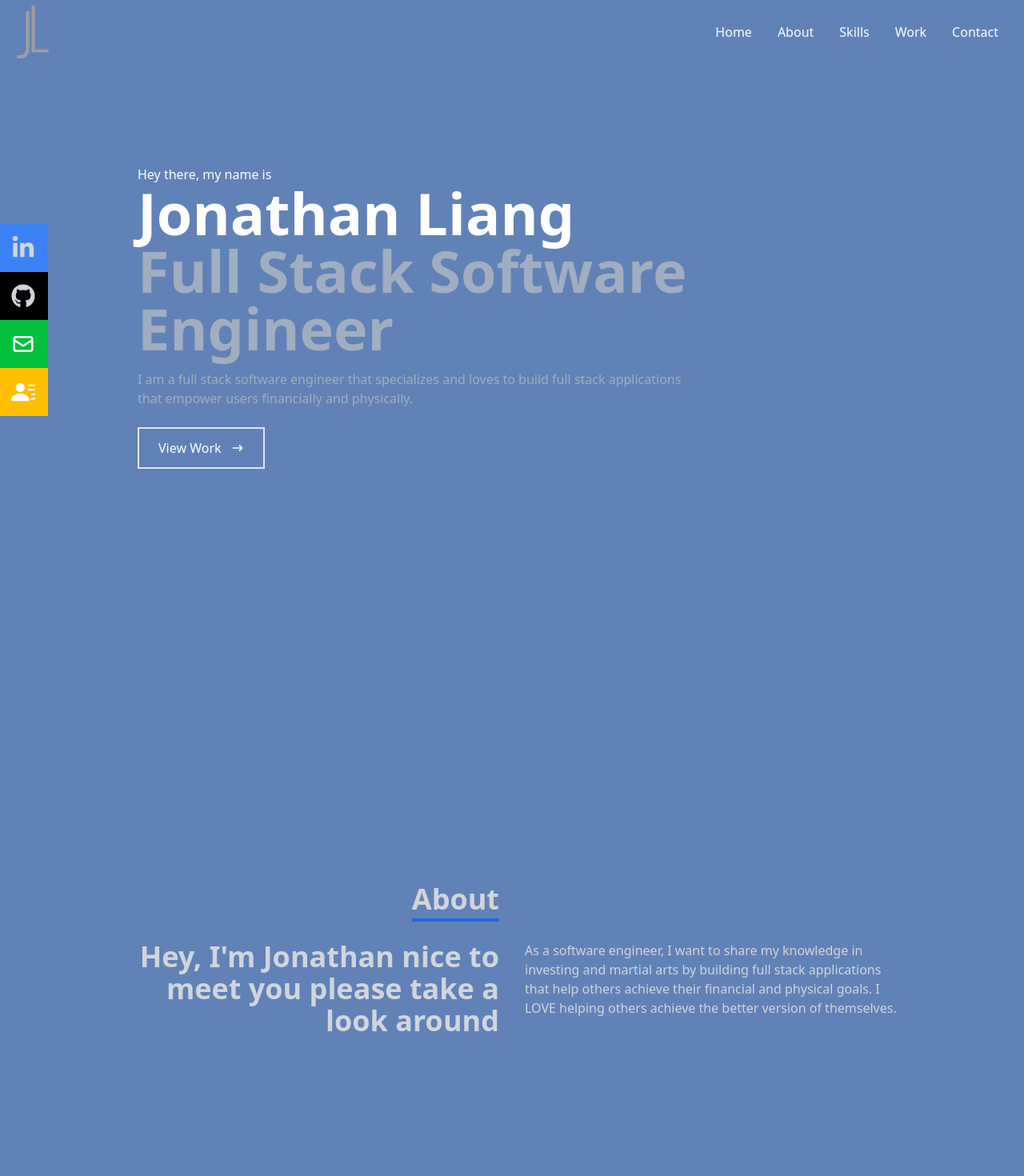
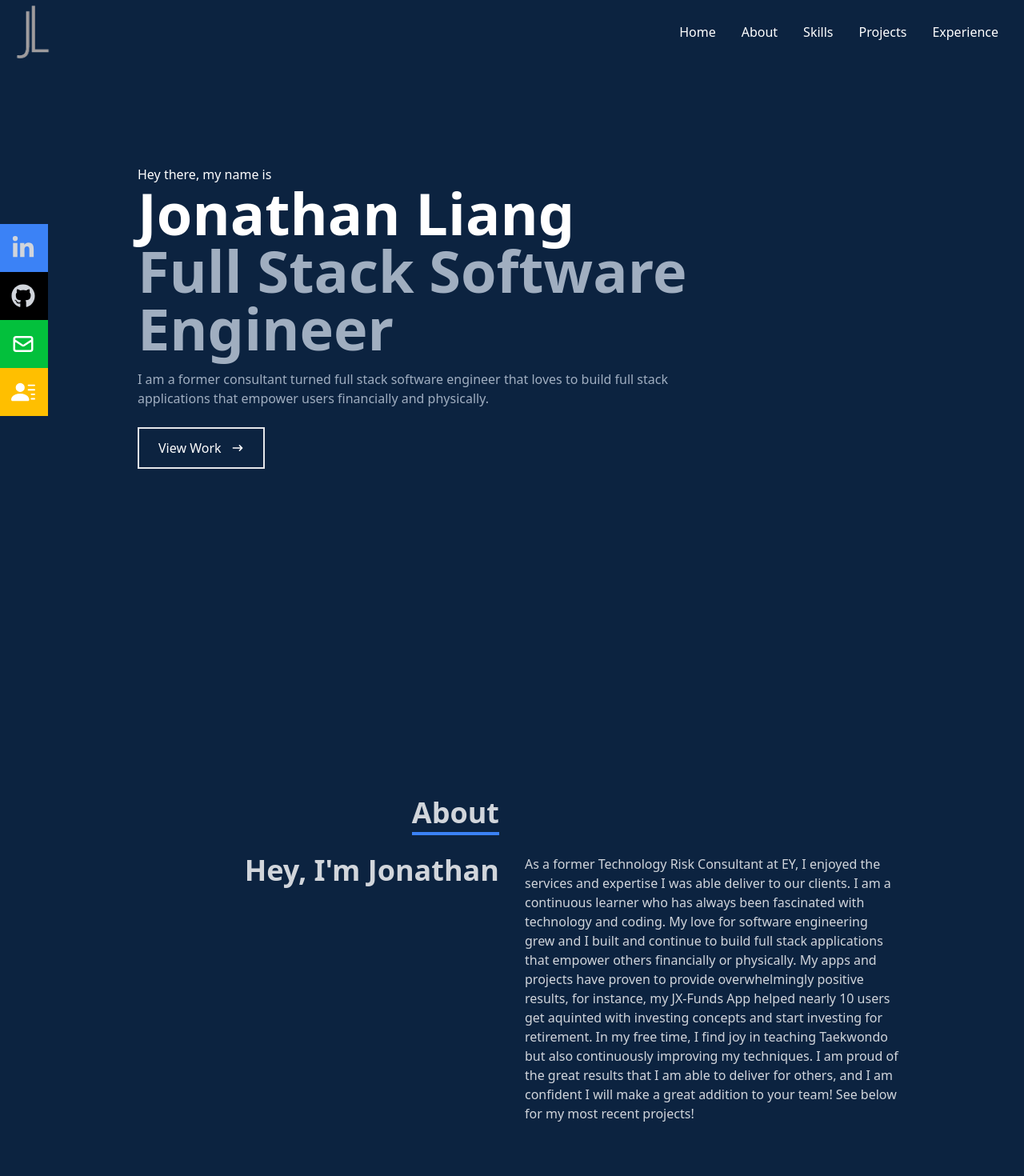
Before and after one commit to Jonathan2025/Portfolio, a React (Create React App) app: page / in a window 1280 px wide. Shown: the top 1470 px of the page at 80% size. Built offline with nearby package versions, Linux system fonts and the light colour scheme.

Commit message:
make the sections scrollable through links

```diff
--- a/package.json
+++ b/package.json
@@ -9,7 +9,9 @@
     "react": "^18.2.0",
     "react-dom": "^18.2.0",
     "react-icons": "^4.8.0",
+    "react-router-dom": "^6.11.2",
     "react-scripts": "5.0.1",
+    "react-scroll": "^1.8.9",
     "tailwindcss": "^3.3.2",
     "web-vitals": "^2.1.4"
   },
--- a/src/App.js
+++ b/src/App.js
@@ -8,11 +8,11 @@ function App() {
   return (
     <div className="App">
       <NavBar />
-      <Home />
-      <About />
-      <Skills />
-      <Work />
-      <Experience />
+      <Home id="home" />
+      <About id="about" />
+      <Skills id="skills" />
+      <Work id="work" />
+      <Experience id="experience" />
     </div>
   );
 }
--- a/src/components/About.jsx
+++ b/src/components/About.jsx
@@ -2,12 +2,12 @@ import React from 'react'
 
 const About = () => {
   return (
-    <div name="about" className='w-full h-screen bg-[#6082B6] text-gray-300'>
+    <div name="about" className='w-full h-screen bg-[#0C2340] text-gray-300'>
         <div className='flex flex-col justify-center items-center w-full h-full'>
             <div className='max-w-[1000px] w-full px-4 grid grid-cols-2 gap-8'>
                 {/* when the screen gets small, the text will jump to the right */}
                 <div className='sm:text-right pb-8 pl-4'>
-                    <p className='text-4xl font-bold inline border-b-4 border-blue-600'>
+                    <p className='text-4xl font-bold inline border-b-4 border-blue-500'>
                         About
                     </p>
                 </div>
@@ -16,12 +16,15 @@ const About = () => {
                 {/* When the screen gets smaller then the text will become one column */}
                 <div className='max-w-[1000px] w-full grid sm:grid-cols-2 gap-8 px-4'>
                     <div className='sm:text-right text-4xl font-bold'>
-                        <p> Hey, I'm Jonathan nice to meet you please take a look around</p>
+                        <p> Hey, I'm Jonathan</p>
                     </div>
                 <div>
                     <p>
-                        As a software engineer, I want to share my knowledge in investing and martial arts by building full stack applications
-                        that help others achieve their financial and physical goals. I LOVE helping others achieve the better version of themselves.
+                        As a former Technology Risk Consultant at EY, I enjoyed the services and expertise I was able deliver to our clients.
+                        I am a continuous learner who has always been fascinated with technology and coding. My love for software engineering grew and I built and continue to build full stack applications that empower others financially or physically.
+                        My apps and projects have proven to provide overwhelmingly positive results, for instance, my JX-Funds App helped nearly 10 users get aquinted with investing concepts and start investing for retirement.
+                        In my free time, I find joy in teaching Taekwondo but also continuously improving my techniques.
+                        I am proud of the great results that I am able to deliver for others, and I am confident I will make a great addition to your team! See below for my most recent projects!
                     </p>
                 </div>
 
--- a/src/components/Experience.jsx
+++ b/src/components/Experience.jsx
@@ -21,46 +21,60 @@ const Experience = () => {
   }
 
   return (
-    <div name="Experience" className='w-full h-screen bg-[#6082B6]  text-gray-300'>
+    <div name="experience" className='w-full h-screen bg-[#0C2340]  text-gray-300'>
     {/* container For experience */}
       <div className='max-w-[1000px] mx-auto p-4 flex flex-col justify-center w-full h-screen'>
         <div>
-          <p className='text-4xl font-bold inline border-b-4 border-blue-600'>Experience</p>
+          <p className='text-4xl font-bold inline border-b-4 border-blue-500'>Experience</p>
           <p className='py-4'>Though various professional positions, I gained software-engineer related experience</p>
         </div>
 
         {/* Each experience */}
 
           <div className='accordion-item cursor-pointer ' onClick={toggleDescription}>
-          <div className={`rounded-full p-4 text-x1 flex justify-between ${isHidden ? 'bg-[#005A9C]' : 'bg-[#0076CE]'}`}>
-                  EY Technology Risk Consultant [2022-2023]
-                  {isHidden ? <FaPlus size={20} /> : <FaMinus size={20} />}
+          <div className={`rounded-lg p-4 flex justify-between ${isHidden ? 'bg-[#005A9C]' : 'bg-[#0076CE]'}`}>
+            <span className="text-x1">Software Engineer at General Assembly [2022-Present]</span>
+                  {isHidden ? <FaPlus size={20}/> : <FaMinus size={20} />}
               </div>
-              <div className={` p-2 mb-3 transition-all duration-1000 ease-in-out text-black bg-[#E5E4E2] ${isHidden ? 'opacity-0 max-h-0' : 'opacity-100 max-h-[1000px]'}`} style={{ overflow: 'hidden' }}>
-                  Jonathan is a beast master who has helped his team lead them to victory
+              <div className={`rounded-lg p-4 transition-all duration-1000 ease-in-out text-black bg-[#E5E4E2] ${isHidden ? 'opacity-0 max-h-0' : 'opacity-100 max-h-[1000px] mb-3'}`} style={{ overflow: 'hidden' }}>
+                <div className="flex items-center">
+                    <img src='https://ww1.freelogovectors.net/wp-content/uploads/2016/12/general-assembly_logo.png' className="w-20 h-20 mr-4" />
+                    <span>
+                      I learned new technologies like ReactJS, Django, and Microsoft Azure to build apps that empower users financially and physically. I also led a team of 3 engineers in to debug problems and successfully deploy our JX-Funds App.
+                    </span>
+                </div>
               </div>
           </div>
 
           <div className='accordion-item cursor-pointer ' onClick={toggleDescription2}>
-          <div className={`p-2 text-x1 flex justify-between ${isHidden2 ? 'bg-[#005A9C]' : 'bg-[#0076CE]'}`}>
-                  EY Technology Risk Consultant [2022-2023]
-                  {isHidden ? <FaPlus size={20} /> : <FaMinus size={20} />}
+          <div className={`rounded-lg p-4 flex justify-between ${isHidden2 ? 'bg-[#005A9C]' : 'bg-[#0076CE]'}`}>
+              <span className="text-x1">EY Technology Risk Consultant [2022-2023]</span>
+              {isHidden2 ? <FaPlus size={20}/> : <FaMinus size={20} />}
               </div>
-              <div className={`p-2 mb-3 transition-all duration-1000 ease-in-out text-black bg-[#E5E4E2] ${isHidden2 ? 'opacity-0 max-h-0' : 'opacity-100 max-h-[1000px]'}`} style={{ overflow: 'hidden' }}>
-                  Jonathan is a beast master who has helped his team lead them to victory
+              <div className={`rounded-lg p-4 transition-all duration-1000 ease-in-out text-black bg-[#E5E4E2] ${isHidden2 ? 'opacity-0 max-h-0' : 'opacity-100 max-h-[1000px] mb-3'}`} style={{ overflow: 'hidden' }}>
+                <div className="flex items-center">
+                  <img src='https://assets.website-files.com/5d03b4dadc6c674bbfa2fc3c/61b95ff959ee627f047f02e0_ernst-young-ey.svg' className="w-20 h-20 mr-4" />
+                  <span>
+                    I coached various EY teams from IT Audit to SOC Reporting on how to read code evidence written in Python, JavaScript, and SQL to determine the risks in program scripts on clients' application.
+                  </span>
+                </div>
               </div>
           </div>
 
           <div className='accordion-item cursor-pointer ' onClick={toggleDescription3}>
-          <div className={`p-2 text-x1 flex justify-between ${isHidden3 ? 'bg-[#005A9C]' : 'bg-[#0076CE]'}`}>
-                  EY Technology Risk Consultant [2022-2023]
-                  {isHidden ? <FaPlus size={20} /> : <FaMinus size={20} />}
+          <div className={`rounded-lg p-4 flex justify-between ${isHidden3 ? 'bg-[#005A9C]' : 'bg-[#0076CE]'}`}>
+              <span className="text-x1">Business Partner at Best Taekwondo [2021-Present]</span>
+                  {isHidden3 ? <FaPlus size={20}/> : <FaMinus size={20} />}
               </div>
-              <div className={`p-2 mb-3 transition-all duration-1000 ease-in-out text-black bg-[#E5E4E2] ${isHidden3 ? 'opacity-0 max-h-0' : 'opacity-100 max-h-[1000px]'}`} style={{ overflow: 'hidden' }}>
-                  Jonathan is a beast master who has helped his team lead them to victory
+              <div className={`rounded-lg p-4 transition-all duration-1000 ease-in-out text-black bg-[#E5E4E2] ${isHidden3 ? 'opacity-0 max-h-0' : 'opacity-100 max-h-[1000px] mb-3'}`} style={{ overflow: 'hidden' }}>
+                <div className="flex items-center">
+                  <img src='https://www.pngkit.com/png/detail/767-7675046_martial-arts-clipart-karate-kick-martial-arts-kick.png' className="w-20 h-20 mr-4" />
+                  <span>
+                    I pioneered efforts with Grandmaster Seo to improve the school's website, advertisements, and outreach which increased revenues 46% from 2021 to 2022. Additionally, I am working on a full stack application that will improve student's techniques and form, which is anticipated for release in late June.
+                  </span>
+                </div>
               </div>
-          </div>
-
+            </div>
 
 
 
--- a/src/components/Home.jsx
+++ b/src/components/Home.jsx
@@ -4,7 +4,7 @@ import {HiArrowNarrowRight} from 'react-icons/hi'
 
 const Home = () => {
   return (
-    <div name="home" className="w-full h-screen bg-[#6082B6]">
+    <div name="home" className="w-full h-screen bg-[#0C2340]">
 
         {/* container for all the elements in the home page, note "px" stands for padding*/}
         <div className='max-w-[1000px] mx-auto px-8 flex flex-col justify-center h-full'>
@@ -13,7 +13,7 @@ const Home = () => {
             <h1 className="text-4xl sm:text-7xl font-bold text-[white]">Jonathan Liang</h1>
             <h2 className="text-4xl sm:text-7xl font-bold text-[#a0aec0]">Full Stack Software Engineer</h2>
             {/* on larger screens this is so that the p tag doesnt take the full page */}
-            <p className ="text-[#a0aec0] py-4 max-w-[700px]">I am a full stack software engineer that specializes and loves to
+            <p className ="text-[#a0aec0] py-4 max-w-[700px]">I am a former consultant turned full stack software engineer that loves to
               build full stack applications that empower users financially and physically.</p>
 
             <div>
--- a/src/components/NavBar.jsx
+++ b/src/components/NavBar.jsx
@@ -3,6 +3,7 @@ import {FaBars, FaTimes, FaGithub, FaLinkedin, FaFacebook, FaLinkedinIn} from 'r
 import {HiOutlineMail} from 'react-icons/hi'
 import {BsFillPersonLinesFill} from 'react-icons/bs'
 import Logo from '../assets/logo.webp'
+import {Link} from 'react-scroll'
 
 
 const NavBar = () => {
@@ -12,20 +13,39 @@ const NavBar = () => {
 
 
   return (
-    <div className="fixed w-full h-[80px] flex justify-between items-center px-4 bg-[#6082B6] text-white">
+    <div className="fixed w-full h-[80px] flex justify-between items-center px-4 bg-[#0C2340] text-white">
         <div>
             <img src ={Logo} alt="Logo Image" style={{width: '50px'}} />
         </div>
 
 
     {/* This will be the menu */}
-
             <ul className="hidden md:flex">
-                <li>Home</li>
-                <li>About</li>
-                <li>Skills</li>
-                <li>Work</li>
-                <li>Contact</li>
+                <li>
+                    <Link to="home" smooth={true} duration={500}>
+                        Home
+                    </Link>
+                </li>
+                <li>
+                    <Link to="about" smooth={true} duration={500}>
+                        About
+                    </Link>
+                </li>
+                <li>
+                    <Link to="skills" smooth={true} duration={500}>
+                        Skills
+                    </Link>
+                </li>
+                <li>
+                    <Link to="work" smooth={true} duration={500}>
+                        Projects
+                    </Link>
+                </li>
+                <li>
+                    <Link to="experience" smooth={true} duration={500}>
+                        Experience
+                    </Link>
+                </li>
             </ul>
 
 
@@ -36,12 +56,33 @@ const NavBar = () => {
         </div>
 
         {/* mobile menu, when the nav is not false, then it will show */}
-        <ul className={!nav ? 'hidden' : 'absolute top-0 left-0 w-full h-screen bg-[#72a8d5] flex flex-col justify-center items-center'}>
-            <li className='py-6 text-4xl'>Home</li>
-            <li className='py-6 text-4xl'>About</li>
-            <li className='py-6 text-4xl'>Skills</li>
-            <li className='py-6 text-4xl'>Work</li>
-            <li className='py-6 text-4xl'>Contact</li>
+        <ul className={!nav ? 'hidden' : 'absolute top-0 left-0 w-full h-screen bg-[#0C2340] flex flex-col justify-center items-center'}>
+                <li className='py-6 text-4xl'>
+                    <Link onClick={handleClick} to="home" smooth={true} duration={500}>
+                        Home
+                    </Link>
+                </li>
+                <li className='py-6 text-4xl'>
+                    <Link onClick={handleClick} to="about" smooth={true} duration={500}>
+                        About
+                    </Link>
+                </li>
+                <li className='py-6 text-4xl'>
+                    <Link onClick={handleClick} to="skills" smooth={true} duration={500}>
+                        Skills
+                    </Link>
+                </li>
+                <li className='py-6 text-4xl'>
+                    <Link onClick={handleClick} to="work" smooth={true} duration={500}>
+                        Projects
+                    </Link>
+                </li>
+                <li className='py-6 text-4xl'>
+                    <Link onClick={handleClick} to="experience" smooth={true} duration={500}>
+                        Experience
+                    </Link>
+                </li>
+
         </ul>
 
         {/* social icons */}
--- a/src/components/Skills.jsx
+++ b/src/components/Skills.jsx
@@ -21,11 +21,11 @@ import Tableau from '../assets/tableau.webp'
 
 const Skills = () => {
   return (
-    <div name="skills" className='w-full h-auto bg-[#6082B6]  text-gray-300'>
+    <div name="skills" className='w-full h-auto bg-[#0C2340]  text-gray-300'>
       {/* container of skills */}
       <div className='max-w-[1000px] mx-auto p-4 flex flex-col justify-center w-full h-full'>
         <div>
-          <p className='text-4xl font-bold inline border-b-4 border-blue-600'>Technical Skills</p>
+          <p className='text-4xl font-bold inline border-b-4 border-blue-500'>Technical Skills</p>
           <p className='py-4'>These are the technologies that I use</p>
         </div>
 
--- a/src/index.js
+++ b/src/index.js
@@ -2,11 +2,13 @@ import React from 'react';
 import ReactDOM from 'react-dom/client';
 import './index.css';
 import App from './App';
-
+import { BrowserRouter as Router } from "react-router-dom"
 
 const root = ReactDOM.createRoot(document.getElementById('root'));
 root.render(
-  <React.StrictMode>
-    <App />
-  </React.StrictMode>
+  <Router>
+    <React.StrictMode>
+      <App />
+    </React.StrictMode>
+  </Router>
 );
```
Also changed, not shown: src/components/Work.jsx (+7 -7 lines), citations.txt, 1 other file (tests, documents, lock files or other folders).
